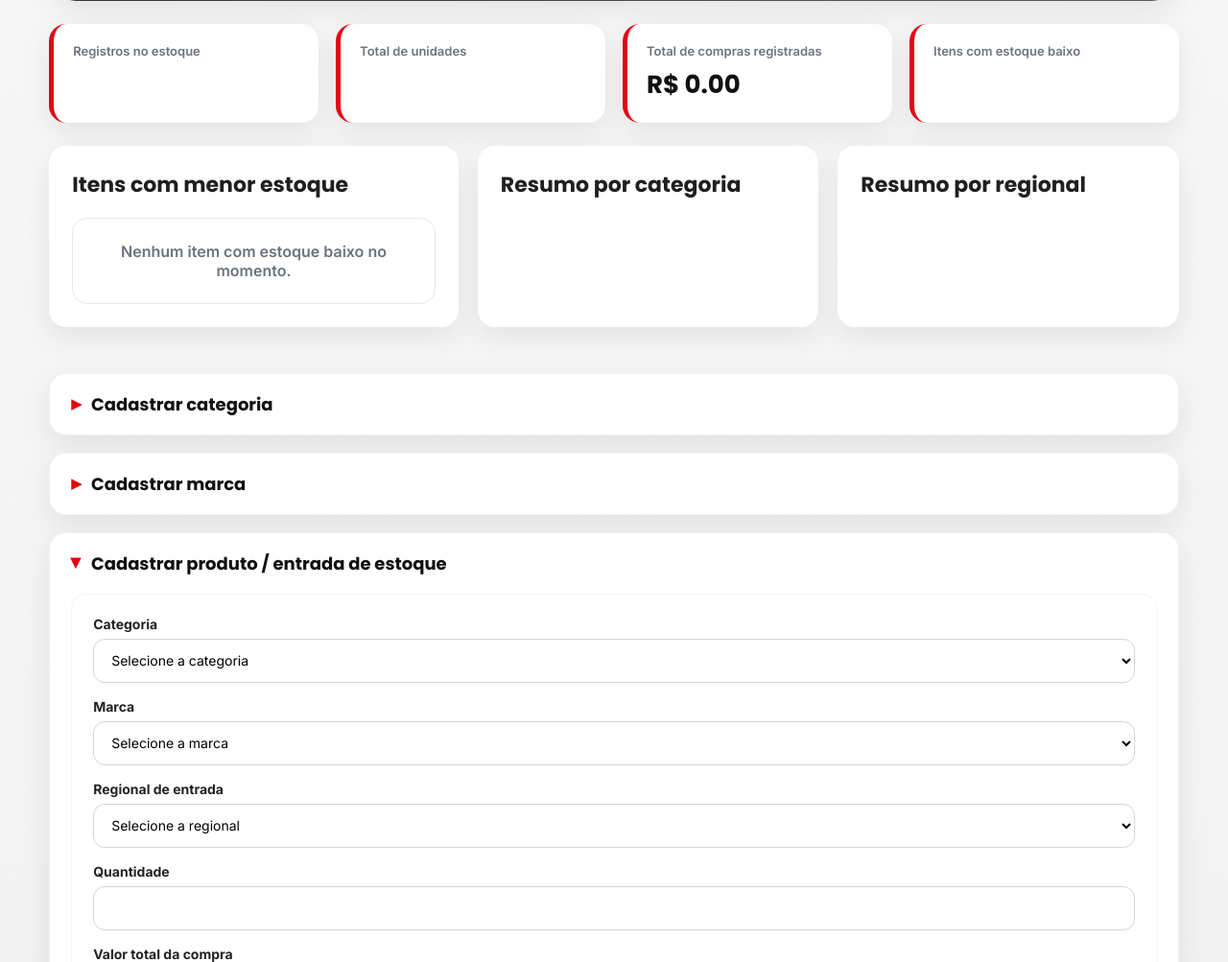
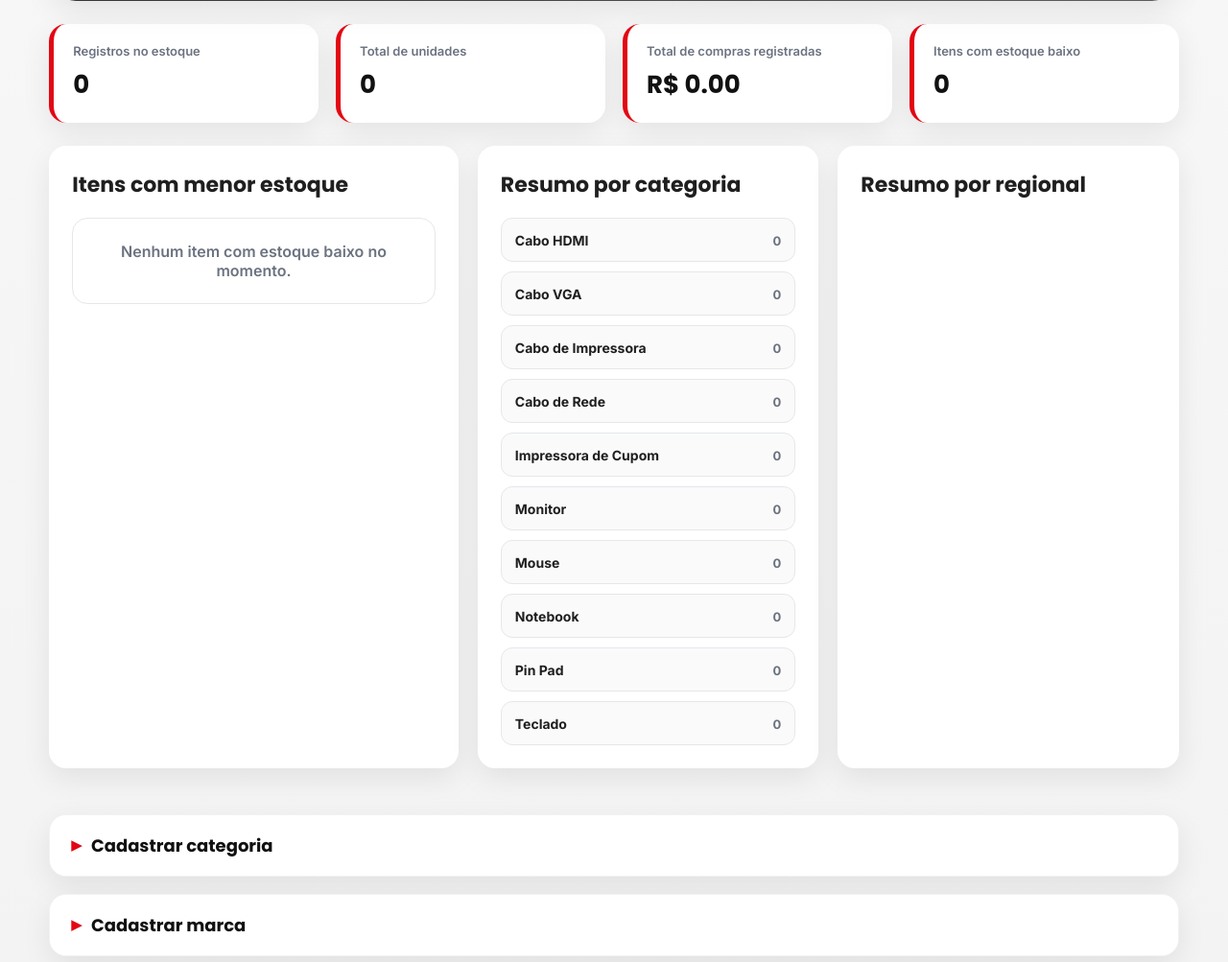
Before and after one commit to cjunioral/mvp-ti-qrz, a Flask app: page / in a window 1280 px wide. Shown: the part 377-1380 px from the top of the page at 96% size. Run offline with Flask 3, Linux system fonts and the light colour scheme; data comes from the database, SQL or seed files in the repository; data that the repository does not hold is empty.

Commit message:
tratamento de erro

```diff
--- a/app.py
+++ b/app.py
@@ -224,6 +224,7 @@ inserir_dados_iniciais()
 
 
 @app.route("/")
+@app.route("/")
 def index():
     conn = conectar()
     cursor = conn.cursor()
@@ -241,6 +242,7 @@ def index():
         FROM estoque e
         JOIN categorias c ON e.categoria_id = c.id
         JOIN marcas m ON e.marca_id = m.id
+        WHERE e.quantidade > 0
         ORDER BY e.quantidade ASC, c.nome, m.nome, e.unidade
     """)
     estoque = cursor.fetchall()
@@ -318,17 +320,21 @@ def index():
             SELECT e.unidade, SUM(e.quantidade) AS total
             FROM estoque e
             WHERE e.categoria_id = ?
+            AND e.quantidade > 0
             GROUP BY e.unidade
+            HAVING SUM(e.quantidade) > 0
             ORDER BY e.unidade
         """, (categoria_consulta,))
         resultado_por_unidade = cursor.fetchall()
 
         cursor.execute("""
-            SELECT m.nome AS marca, COALESCE(SUM(e.quantidade), 0) AS total
+            SELECT m.nome AS marca, SUM(e.quantidade) AS total
             FROM estoque e
             JOIN marcas m ON e.marca_id = m.id
             WHERE e.categoria_id = ?
+            AND e.quantidade > 0
             GROUP BY m.id, m.nome
+            HAVING SUM(e.quantidade) > 0
             ORDER BY total DESC, m.nome
         """, (categoria_consulta,))
         resultado_por_marca = cursor.fetchall()
@@ -346,10 +352,36 @@ def index():
         """, (categoria_consulta,))
         resultado_marca_unidade = cursor.fetchall()
 
+    cursor.execute("SELECT COUNT(*) AS total_registros FROM estoque WHERE quantidade > 0")
+    total_registros = cursor.fetchone()["total_registros"]
+
+    cursor.execute("SELECT COALESCE(SUM(quantidade), 0) AS total_unidades FROM estoque WHERE quantidade > 0")
+    total_unidades = cursor.fetchone()["total_unidades"]
+
+    cursor.execute("SELECT COALESCE(SUM(valor_total), 0) AS total_compras FROM entradas_estoque")
+    total_compras = cursor.fetchone()["total_compras"]
+
+    cursor.execute("SELECT COUNT(*) AS total_baixo FROM estoque WHERE quantidade > 0 AND quantidade <= 3")
+    total_baixo = cursor.fetchone()["total_baixo"]
+
+    cursor.execute("""
+        SELECT
+            c.nome AS categoria,
+            COALESCE(SUM(e.quantidade), 0) AS total
+        FROM categorias c
+        LEFT JOIN estoque e
+            ON e.categoria_id = c.id
+            AND e.quantidade > 0
+        GROUP BY c.id, c.nome
+        ORDER BY total ASC, c.nome
+    """)
+    resumo_categorias = cursor.fetchall()
+
     cursor.execute("""
         SELECT e.unidade, COALESCE(SUM(e.quantidade), 0) AS total
         FROM estoque e
         WHERE e.unidade IN ('Natal', 'Mossoró', 'Paraíba')
+          AND e.quantidade > 0
         GROUP BY e.unidade
         ORDER BY total ASC, e.unidade
     """)
@@ -364,7 +396,7 @@ def index():
         FROM estoque e
         JOIN categorias c ON e.categoria_id = c.id
         JOIN marcas m ON e.marca_id = m.id
-        WHERE e.quantidade <= 3
+        WHERE e.quantidade > 0 AND e.quantidade <= 3
         ORDER BY e.quantidade ASC, c.nome, m.nome, e.unidade
         LIMIT 12
     """)
@@ -387,6 +419,11 @@ def index():
         resultado_por_unidade=resultado_por_unidade,
         resultado_por_marca=resultado_por_marca,
         resultado_marca_unidade=resultado_marca_unidade,
+        total_registros=total_registros,
+        total_unidades=total_unidades,
+        total_compras=total_compras,
+        total_baixo=total_baixo,
+        resumo_categorias=resumo_categorias,
         resumo_regionais=resumo_regionais,
         estoque_baixo=estoque_baixo
     )
--- a/templates/index.html
+++ b/templates/index.html
@@ -407,19 +407,22 @@
         <section class="stats">
             <div class="stat-card">
                 <span>Registros no estoque</span>
-                <strong>{{ total_registros }}</strong>
+                <strong>{{ total_registros or 0 }}</strong>
             </div>
+
             <div class="stat-card">
                 <span>Total de unidades</span>
-                <strong>{{ total_unidades }}</strong>
+                <strong>{{ total_unidades or 0 }}</strong>
             </div>
+
             <div class="stat-card">
                 <span>Total de compras registradas</span>
                 <strong>R$ {{ '%.2f'|format(total_compras or 0) }}</strong>
             </div>
+
             <div class="stat-card">
                 <span>Itens com estoque baixo</span>
-                <strong>{{ total_baixo }}</strong>
+                <strong>{{ total_baixo or 0 }}</strong>
             </div>
         </section>
 
@@ -826,11 +829,19 @@
                                         </thead>
                                         <tbody>
                                             {% for item in resultado_marca_unidade %}
-                                            <tr>
-                                                <td style="padding:8px; border-bottom:1px solid #eee;">{{ item['marca'] }}</td>
-                                                <td style="padding:8px; border-bottom:1px solid #eee;">{{ item['unidade'] }}</td>
-                                                <td style="padding:8px; border-bottom:1px solid #eee;">{{ item['total'] }}</td>
-                                            </tr>
+                                                {% if item['total'] > 0 %}
+                                                <tr>
+                                                    <td style="padding:8px; border-bottom:1px solid #eee;">
+                                                        {{ item['marca'] }}
+                                                    </td>
+                                                    <td style="padding:8px; border-bottom:1px solid #eee;">
+                                                        {{ item['unidade'] }}
+                                                    </td>
+                                                    <td style="padding:8px; border-bottom:1px solid #eee;">
+                                                        {{ item['total'] }}
+                                                    </td>
+                                                </tr>
+                                                {% endif %}
                                             {% endfor %}
                                         </tbody>
                                     </table>
```
